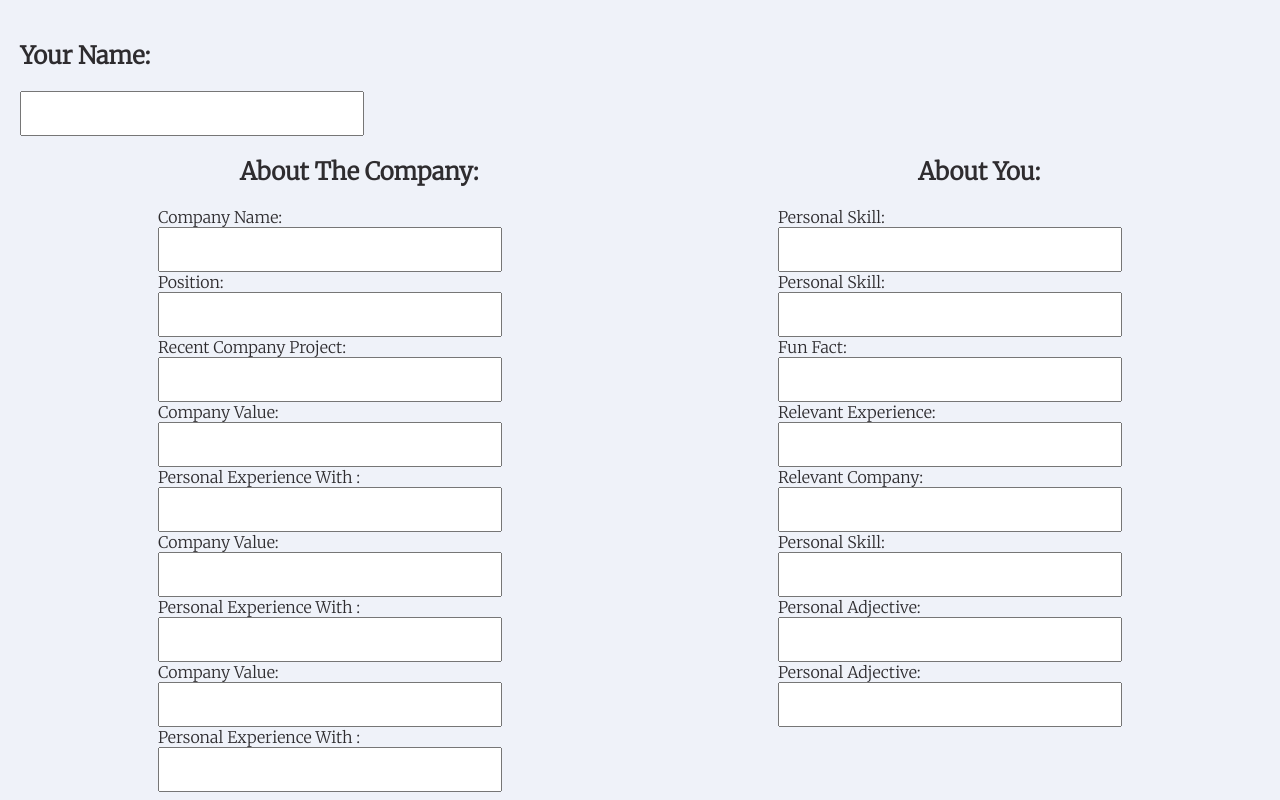
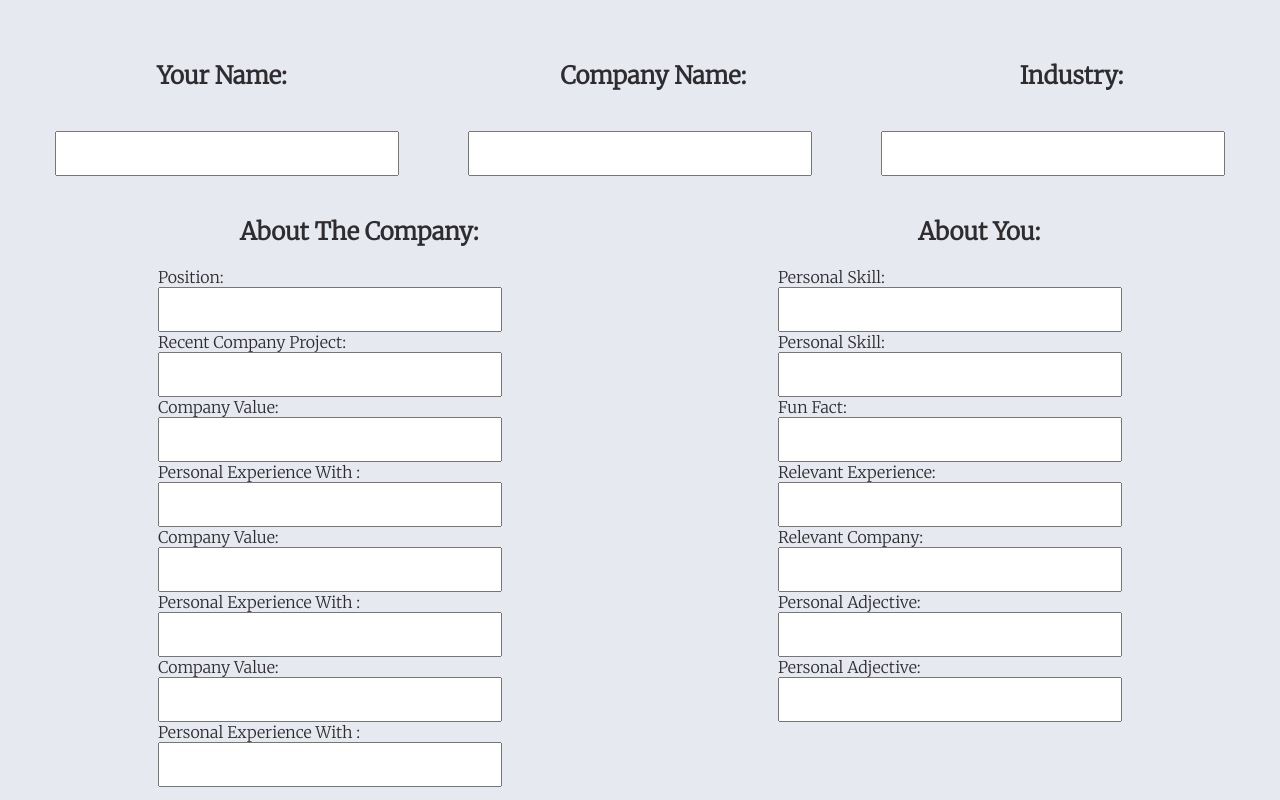
Before and after one commit to JillKlatt/cover-letter-builder, a React (Create React App) app: page / in a window 1280 px wide. Both pictures are taken after a click on the button "I gotcha". Shown: the top 800 px of the page. Built offline with nearby package versions, Linux system fonts and the light colour scheme.

Commit message:
Gettin ready to deploy

```diff
--- a/src/Form.css
+++ b/src/Form.css
@@ -1,13 +1,24 @@
 .flex-it {
     font-family: 'Merriweather', serif;
     color: #2E2C2F;
-    background-color:#EFF2F9;
+    background-color:#bbc2d45d;
     display: flex;
     height: 100%;
 }
 
 label {
     width: 300px;
+}
+
+.header-title {
+    margin: 20px 0px;
+    display: flex;
+    justify-content: space-around;
+}
+
+.header-input {
+    display: flex;
+    justify-content: space-around;
 }
 
 input {
@@ -73,6 +84,7 @@ button {
     font-family: 'Merriweather', serif;
     color: #2E2C2F;
     border-radius: 3px;
+    font-size: 15px;;
 }
 
 button:hover{
--- a/src/Form.js
+++ b/src/Form.js
@@ -7,23 +7,23 @@ import { ExternalLink } from 'react-external-link';
 
 function Form() {
 
-    const [acknowledged, setAcknowledged] = useState(false)
-
     const [name, setName] = useState('')
     const [companyName, setCompanyName] = useState('')
     const [position, setPosition] = useState('')
+    const [industry, setIndustry] = useState('')
+    const [recentProject, setRecentProject] = useState('')
+    const [companyValue1, setCompanyValue1] = useState('')
+    const [aboutValue1, setAboutValue1] = useState('')
+    const [companyValue2, setCompanyValue2] = useState('')
+    const [aboutValue2, setAboutValue2] = useState('')
+    const [companyValue3, setCompanyValue3] = useState('')
+    const [aboutValue3, setAboutValue3] = useState('')
+
     const [personalSkill1, setPersonalSkill1] = useState('')
     const [personalSkill2, setPersonalSkill2] = useState('')
-    const [companyValue1, setCompanyValue1] = useState('')
-    const [aboutValue1, setAboutValue1] = useState('')
-    const [aboutValue2, setAboutValue2] = useState('')
-    const [aboutValue3, setAboutValue3] = useState('')
-    const [companyValue2, setCompanyValue2] = useState('')
-    const [companyValue3, setCompanyValue3] = useState('')
     const [funFact, setFunFact] = useState('')
     const [relevantExperience, setRelevantExperience] = useState('')
     const [relevantWork, setRelevantWork] = useState('')
-    const [recentProject, setRecentProject] = useState('')
     const [personalAdjective1, setPersonalAdjective1] = useState('')
     const [personalAdjective2, setPersonalAdjective2] = useState('')
 
@@ -36,19 +36,9 @@ function Form() {
         });
     }
 
-    function handleSubmit(e) {
-        console.log('submit')
-        e.preventDefault();
-        return (
-            <div>
-                <Letter name={companyName} value1={companyValue1} value2={companyValue2} value3={companyValue3} fact={funFact} experience={relevantExperience} />
-            </div>
-        )
-    }
 
     function jokeIntro(e) {
         e.preventDefault()
-        setAcknowledged(true)
         let display = document.getElementById('show')
         display.classList.remove('hidden')
         let button = document.getElementById('button-intro')
@@ -58,17 +48,25 @@ function Form() {
     function renderForm() {
         return (
             <div className='form-stuff'>
-                <h2>Your Name:</h2>
-                <input type='text' value={name} onChange={e => setName(e.target.value)}></input>
+                <div className='header-title'>
+                    <h2>Your Name:</h2>
+                    <h2>Company Name:</h2>
+                    <h2>Industry:</h2>
+                </div>
+
+                <div className='header-input'>
+                    <input type='text' value={name} onChange={e => setName(e.target.value)}></input>
+                    <input type='text' value={companyName} onChange={e => setCompanyName(e.target.value)}></input>
+                    <input type='text' value={industry} onChange={e => setIndustry(e.target.value)}></input>
+                </div>
+
+<br></br>
                 <div className='table-title'>
                     <h2>About The Company:</h2>
                     <h2>About You:</h2>
                 </div>
                 <div className='table'>
                     <div className='about-company'>
-
-                        <label className='company-info'>Company Name:</label>
-                        <input type='text' value={companyName} onChange={e => setCompanyName(e.target.value)}></input>
 
                         <label className='company-info'>Position:</label>
                         <input type='text' value={position} onChange={e => setPosition(e.target.value)}></input>
@@ -112,9 +110,6 @@ function Form() {
                         <label>Relevant Company:</label>
                         <input type='text' value={relevantWork} onChange={e => setRelevantWork(e.target.value)}></input>
 
-                        <label>Personal Skill:</label>
-                        <input type='text' value={personalSkill2} onChange={e => setPersonalSkill2(e.target.value)}></input>
-
                         <label>Personal Adjective:</label>
                         <input type='text' value={personalAdjective1} onChange={e => setPersonalAdjective1(e.target.value)}></input>
 
@@ -135,13 +130,13 @@ function Form() {
                 <p>Dear Hiring Manager</p>
 
                 <p>
-                    I'm excited for the opportunity to apply for a {position} at {companyName}. I recently graduated from Flatiron School's Software Engineering Program in July and think I could bring great {personalSkill1} and {personalSkill2} {companyName}'s development team. During my time at Flatiron, I {funFact}. It was there I also learned my passion for {companyValue1} by {aboutValue1}.
+                    I'm excited for the opportunity to apply for a {position} position at {companyName}. I recently graduated from Flatiron School's Software Engineering Program in July and think I could bring great {personalSkill1} and {personalSkill2} to {companyName}'s development team. During my time at Flatiron, I {funFact}. It was there I also learned my passion for {companyValue1} by {aboutValue1}.
                 </p>
-                <p>{companyName} is revolutionizing the industry, but I especially love their recent work on {recentProject}. My {companyValue2} would be a great assesst to a similiar project because {aboutValue2}. Using my {relevantExperience} at {relevantWork}, I understand the value of {companyValue3}. There, I {aboutValue3}.</p>
+                <p>{companyName} is revolutionizing the {industry} industry, but I especially love their recent work on {recentProject}. My {companyValue2} would be a great assesst to a similiar project because {aboutValue2}. Using my {relevantExperience} at {relevantWork}, I understand the value of {companyValue3}. There, I {aboutValue3}.</p>
 
                 <p>Thank you for your time and consideration. I believe my {personalAdjective1} and {personalAdjective2} would be an excellent addition to your development team. I’m incredibly interested in the position and would love to talk more soon. I’m looking forward to the opportunity to share my potential.</p>
 
-                <h3>Hire Me!</h3>
+                <h3>Hire Me.</h3>
 
                 <p>Sincerely,</p>
                 {name}
@@ -170,8 +165,9 @@ function Form() {
 
                 <div className='footer'>
                     <p>Obviously it'll need some adjusting, but sometimes getting started is the most difficult part</p>
+                    <p>Be confident! And remember that cover letters are your chance to brag about how great you are!</p>
                     <p>Also, this project was made for shits and giggz, the code is bad, but you can view it
-                    <ExternalLink href='https://github.com/JillKlatt/cover-letter-builder'><span> here</span></ExternalLink>
+                        <ExternalLink href='https://github.com/JillKlatt/cover-letter-builder'><span> here</span></ExternalLink>
                     </p>
                 </div>
             </div>
```
